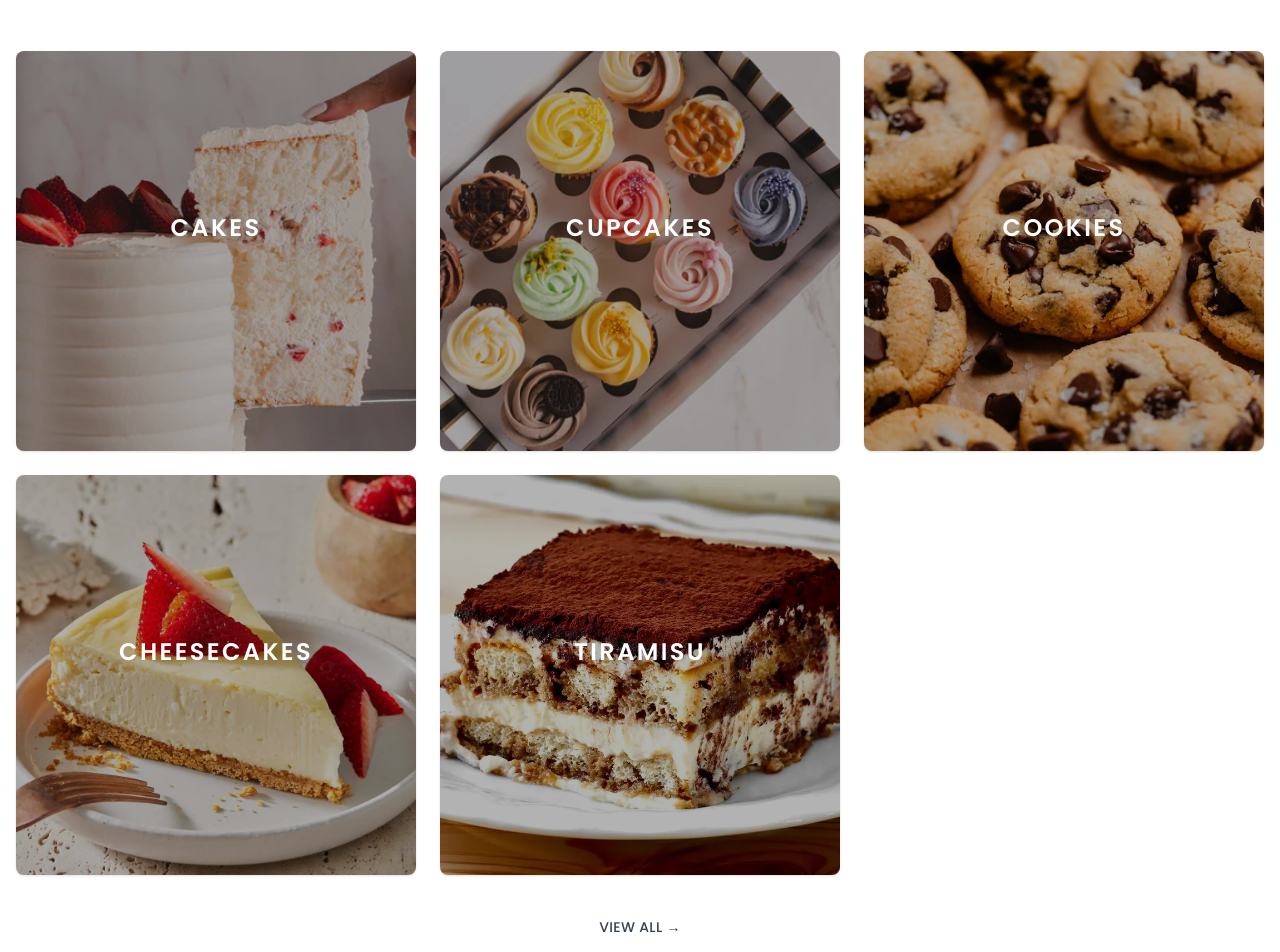
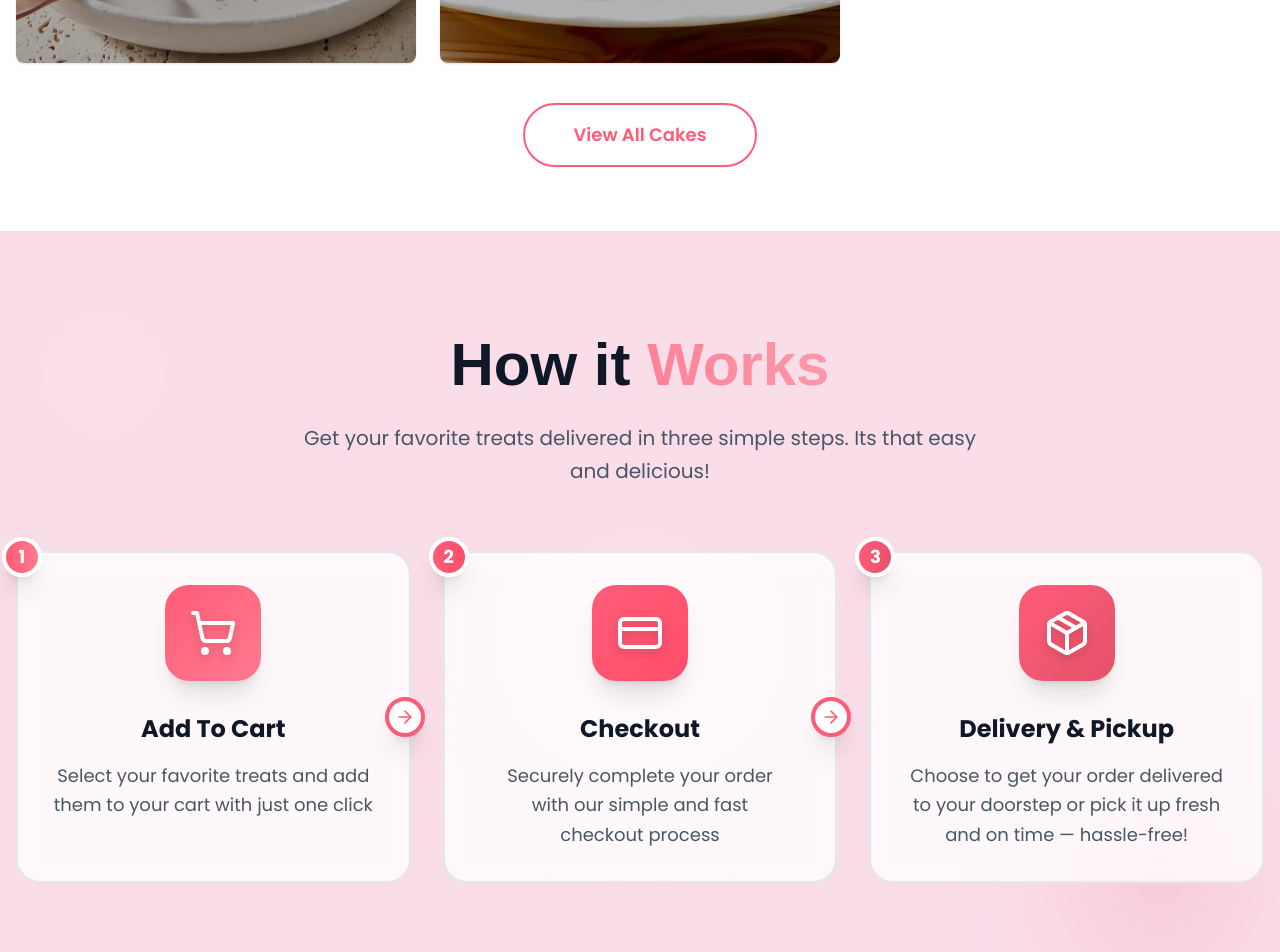
Before and after one commit to AliKhan17dec/magic-cakes-bakery-website, a Next.js app: page / in a window 1280 px wide. Shown: the part 1840-2792 px from the top of the page. Built offline with nearby package versions, Linux system fonts and the light colour scheme; a web font is replaced by a local one.

Commit message:
removing advantage section

```diff
--- a/src/app/home/CategorySection.tsx
+++ b/src/app/home/CategorySection.tsx
@@ -112,10 +112,11 @@ export default function SweetCollection() {
         {/* View All Button */}
         <div className="mt-10">
           <Link href="/catalog">
-            <button className="text-sm font-medium tracking-wide text-gray-700 hover:text-black transition">
-              VIEW ALL →
-            </button>
-          </Link>
+    <button className="group relative px-12 py-4 bg-transparent border-2 border-[#FF5C77] text-[#FF5C77] rounded-full font-semibold text-lg transition-all duration-300 hover:bg-[#FF5C77] hover:text-white hover:shadow-glow transform hover:scale-105 overflow-hidden">
+      <span className="relative z-10">View All Cakes</span>
+      <div className="absolute inset-0 bg-gradient-to-r from-[#FF5C77] to-[#FF3B5D] transform scale-x-0 group-hover:scale-x-100 transition-transform duration-300 origin-left"></div>
+    </button>
+  </Link>
         </div>
       </div>
     </section>
--- a/src/app/page.tsx
+++ b/src/app/page.tsx
@@ -18,10 +18,11 @@ export default function CakeShopPage() {
 
       <CookieBiscottiSection />
       {/* <Hero /> */}
-      <HowItWorks />
+
       {/* <CatalogSection /> */}
       <SweetCollection />
-      <AdvantagesSection />
+      <HowItWorks />
+      {/* <AdvantagesSection /> */}
       <AboutUsSection />
       <CustomerTestimonials />
       <CustomizeOrderSection />
```
